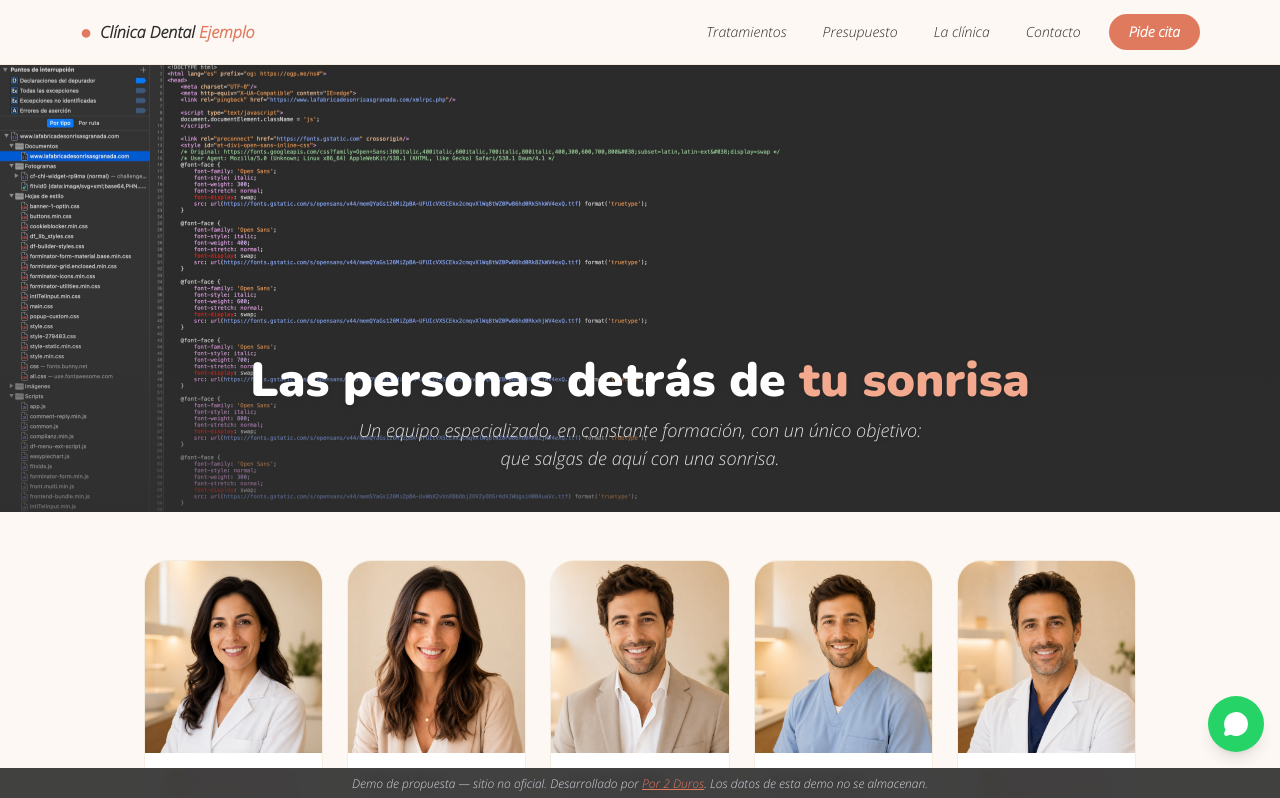
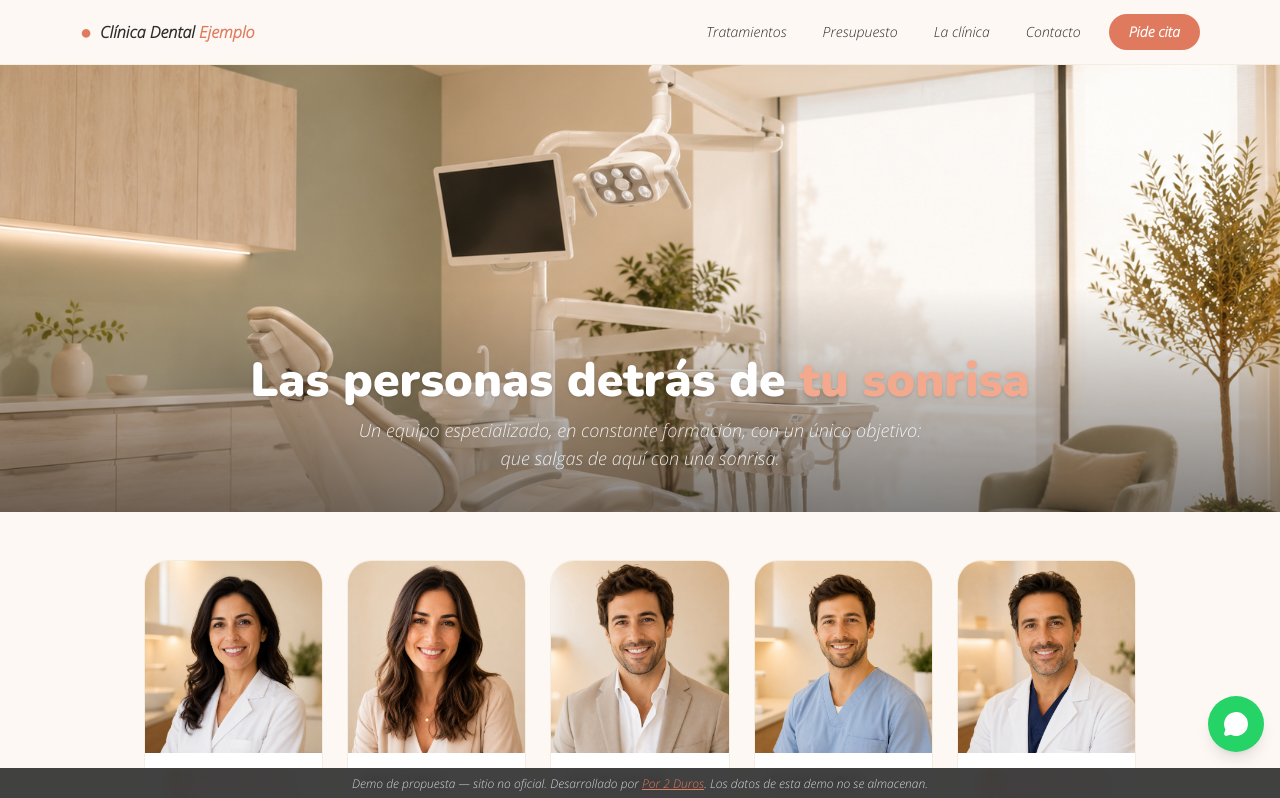
Before and after one commit to elcorreveidile/la-fabrica-de-sonrisas, a Next.js app: page /equipo in a window 1280 px wide. Shown: the top 798 px of the page. Built offline with nearby package versions, Linux system fonts and the light colour scheme.

Commit message:
Fix: banner /equipo con imagen correcta de sala de tratamiento
https://claude.ai/code/session_01XocotyAWvegkfjcF7N2Uys

```diff
--- a/src/app/equipo/page.tsx
+++ b/src/app/equipo/page.tsx
@@ -50,8 +50,8 @@ export default function EquipoPage() {
     <div className="pt-16 pb-0">
       <div className="relative h-80 md:h-[28rem] overflow-hidden">
         <Image
-          src="/images/clinica-recepcion.jpg"
-          alt="Equipo de la clínica dental"
+          src="/images/clinica-sala.png"
+          alt="Sala de tratamiento de la clínica dental"
           fill
           className="object-cover"
           style={{ objectPosition: "center 15%" }}
```
Also changed, not shown: public/images/clinica-sala.png (added).
